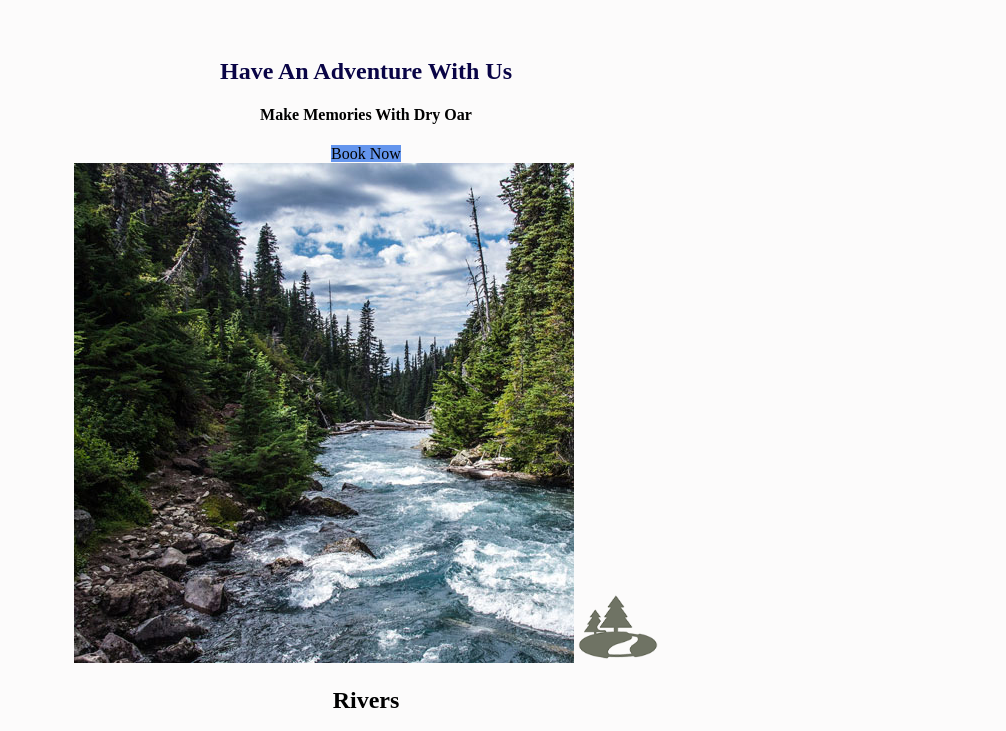
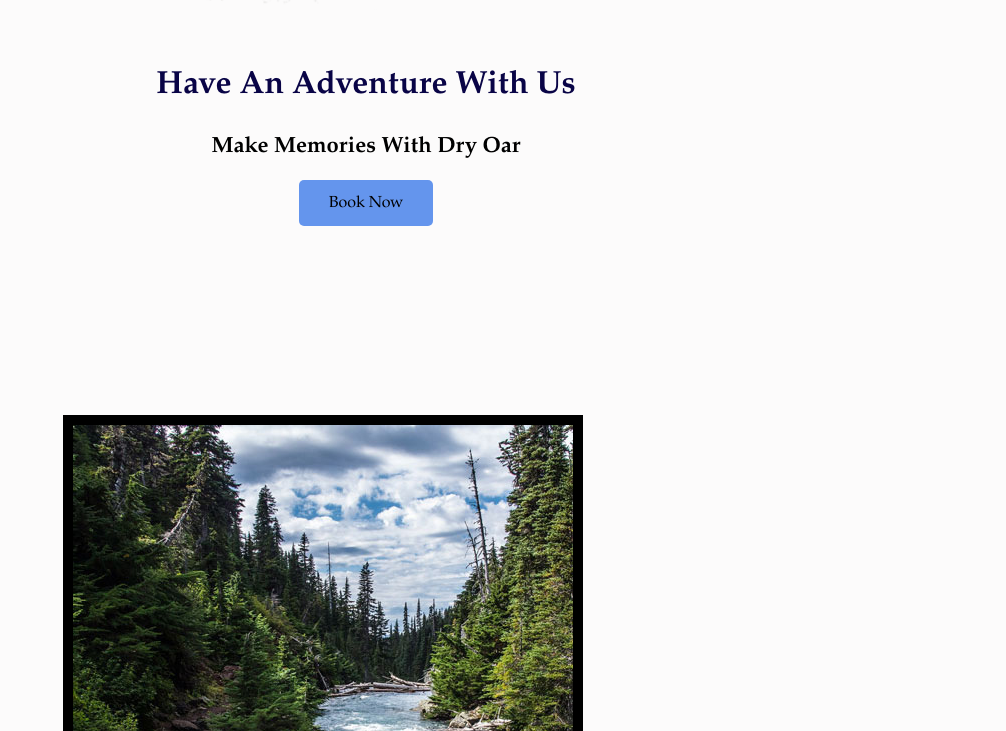
Before and after one commit to Richqhae/wrr, a plain HTML site: page index.html in a window 1280 px wide. Shown: the part 1124-1855 px from the top of the page, without its empty margins (274-1280 px from the left). Drawn offline with Linux system fonts and the light colour scheme; a small style sheet from the web is missing.

Commit message:
new additions

```diff
--- a/styles.css
+++ b/styles.css
@@ -1,4 +1,6 @@
-#content {
+@import url(https://www.cssfontstack.com/Palatino);
+
+#content{
     max-width: 1600px;
     margin: 0 auto;
 }
@@ -7,6 +9,7 @@ nav a{
     text-align: center;
     color: black;
     text-decoration: none;
+    padding: 35px;
 }
 
 #hero-msg h1, #hero-msg h4{
@@ -27,6 +30,14 @@ main section{
 
 body{
     background-color: #fcfbfb;
+    font-size: 22px;
+    font-family: 'Palatino', 'Times New Roman', Times, serif;
+    margin: 0;
+    padding: 0;
+}
+
+h2{
+    margin: 0;
 }
 
 header{
@@ -41,6 +52,10 @@ nav a:hover{
     background-color: cornflowerblue;
     color: black;
     text-decoration: none;
+    font-size: 16px;
+    padding: 15px 30px ;
+    margin-top: 10px;
+    border-radius: 5px;
 }
 .book:hover, .join:hover{
     background-color: black;
@@ -53,11 +68,15 @@ nav a:hover{
 
 .msg{
     background-color: #A2AEBB;
+    line-height: 1.5rem;
+    padding: 35px;
 }
 
 footer{
     background-color: #465362;
     color: black;
+    padding: 25px 50px;
+    margin-top: 200px;
 }
 
 .home-title{
@@ -69,10 +88,13 @@ h4{
 
 .msg h2{
     color: royalblue;
+
 }
 
 .msg p{
     color: black;
+    font-size: 0.8rem;
+    padding-bottom: 15px;
 }
 
 footer a{
@@ -86,6 +108,7 @@ footer a:hover{
 
 .icon{
     width: 80px;
+    padding: 10px;
 }
 
 #hero-img{
@@ -98,3 +121,29 @@ footer p{
 footer p a:hover{
     text-decoration: underline ;
 }
+
+.home-title{
+    font-size: 2rem;
+    margin-top: 10px;
+}
+
+#logo-link{
+    padding-top: 5px;
+}
+
+footer .socials{
+    padding-top: 15px;
+}
+
+.river-card, .camping-card, .rapids-card{
+    margin: 200px 0;
+}
+
+
+.card-img{
+    border: 10px solid black;
+}
+
+main section img{
+    box-sizing: border-box;
+}
```
